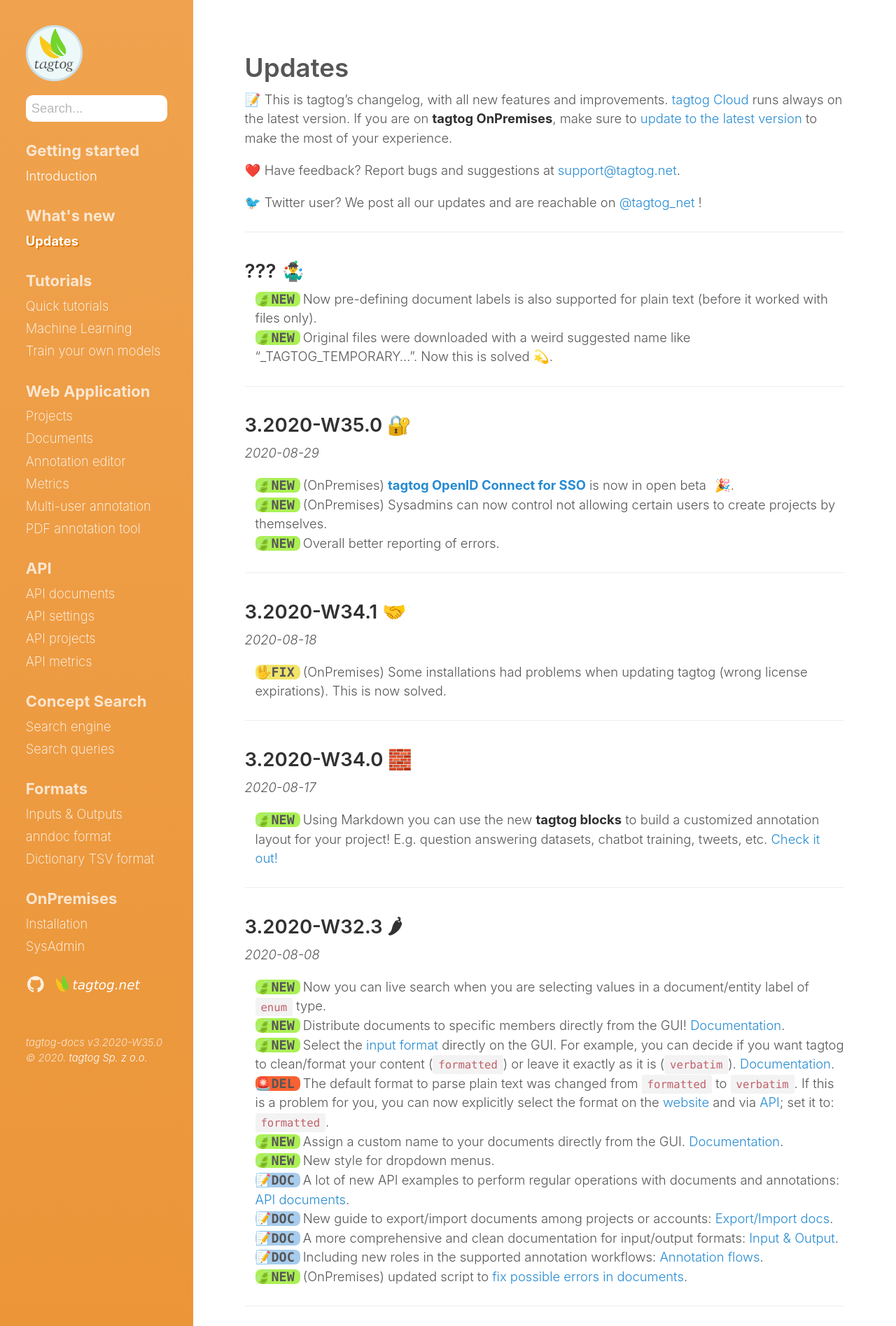
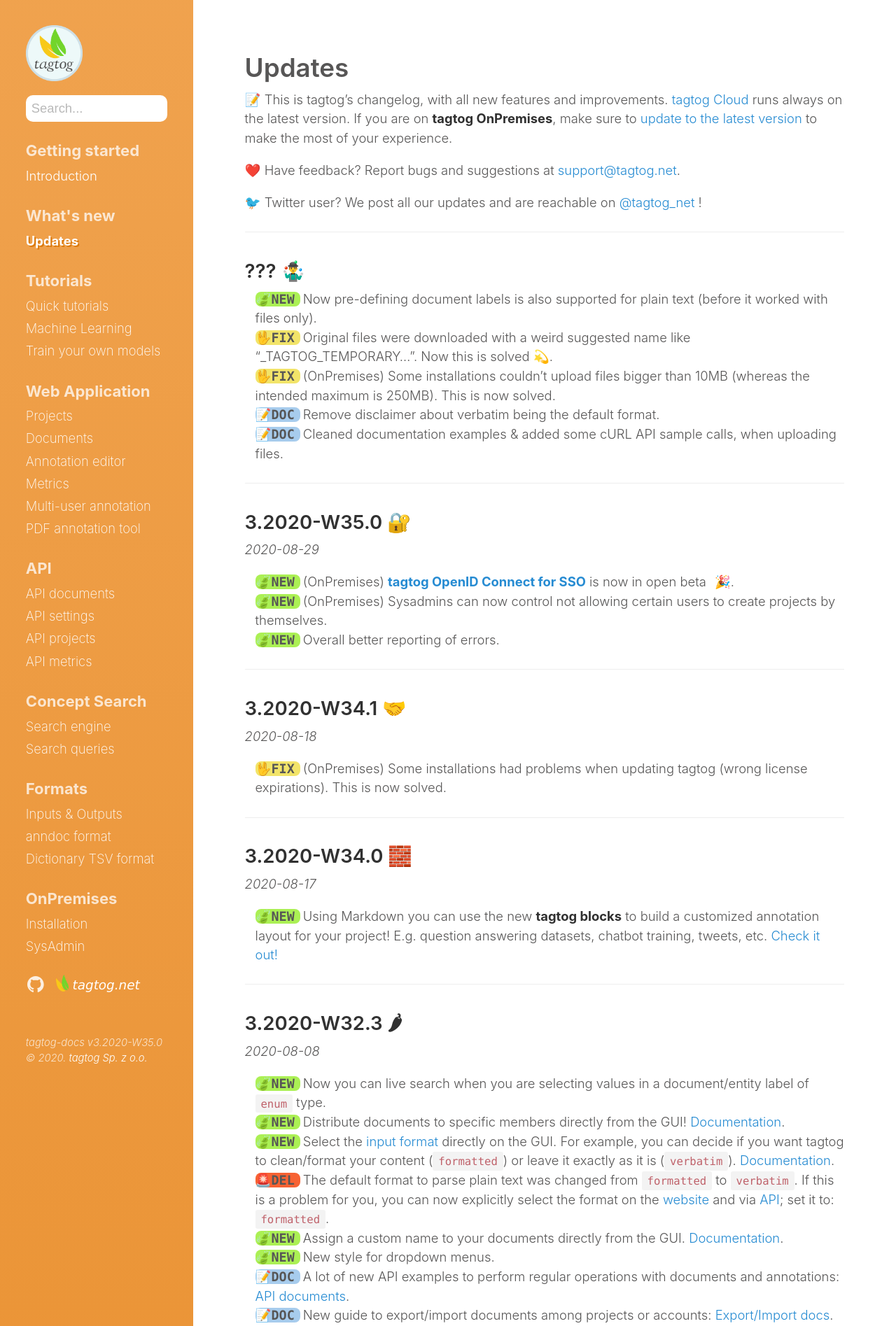
Before and after one commit to tagtogorg/tagtog-doc, a Jekyll site: the page built from updates.md, in a window 1280 px wide. Shown: the top 1895 px of the page at 70% size. Built offline with Jekyll 4.4.1, drawn with Linux system fonts in a browser that asks for light colours; nearby versions of some CDN libraries; emoji names are drawn with the system emoji font; some of the changed text lies outside the part shown.

Commit message:
expand updates

```diff
--- a/updates.md
+++ b/updates.md
@@ -18,7 +18,10 @@ notoc: true
 
 <ul class="updates">
   <li class="new"><span markdown="1">Now pre-defining document labels is also supported for plain text (before it worked with files only).</span></li>
-  <li class="new"><span markdown="1">Original files were downloaded with a weird suggested name like "_TAGTOG_TEMPORARY...". Now this is solved 💫.</span></li>
+  <li class="fix"><span markdown="1">Original files were downloaded with a weird suggested name like "_TAGTOG_TEMPORARY...". Now this is solved 💫.</span></li>
+  <li class="fix"><span markdown="1">(OnPremises) Some installations couldn't upload files bigger than 10MB (whereas the intended maximum is 250MB). This is now solved.</span></li>
+  <li class="doc"><span markdown="1">Remove disclaimer about verbatim being the default format.</span></li>
+  <li class="doc"><span markdown="1">Cleaned documentation examples & added some cURL API sample calls, when uploading files.</span></li>
 </ul>
 
 ---
```
